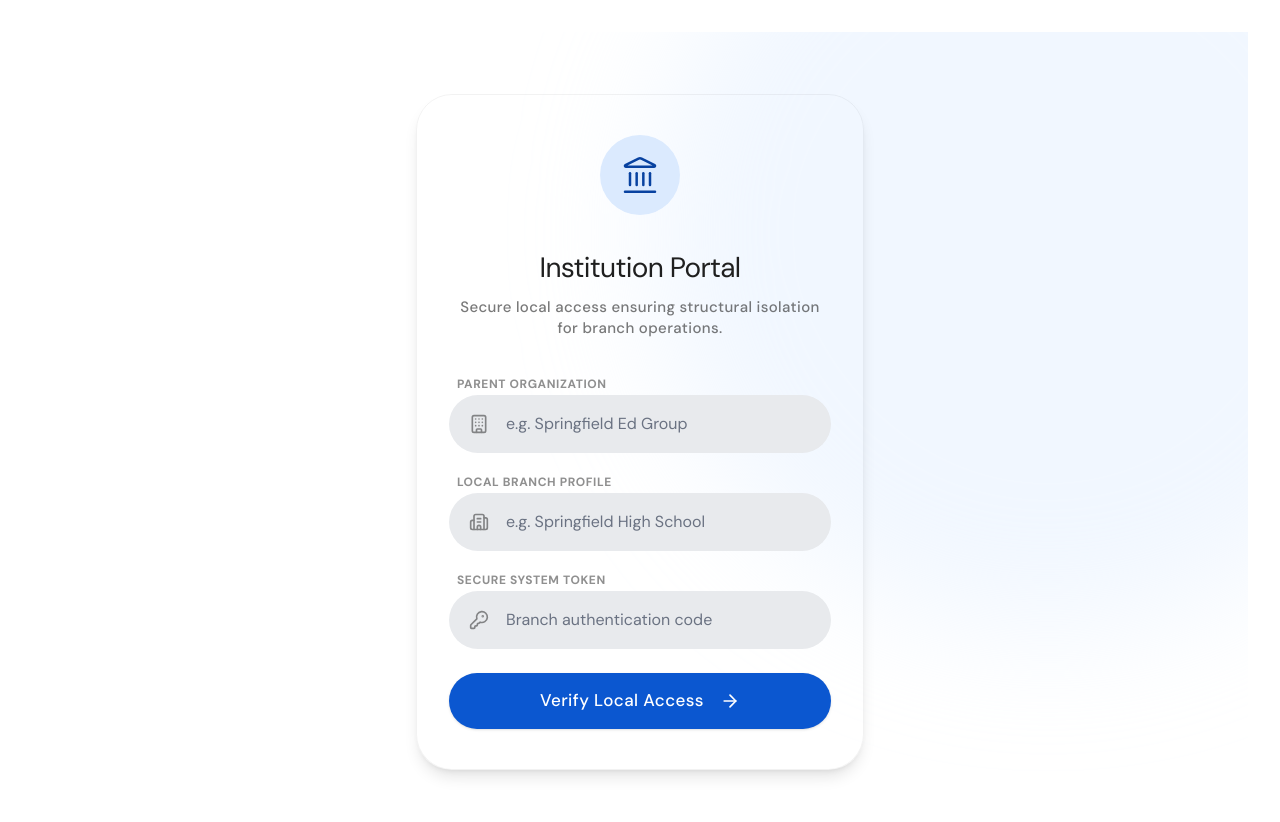
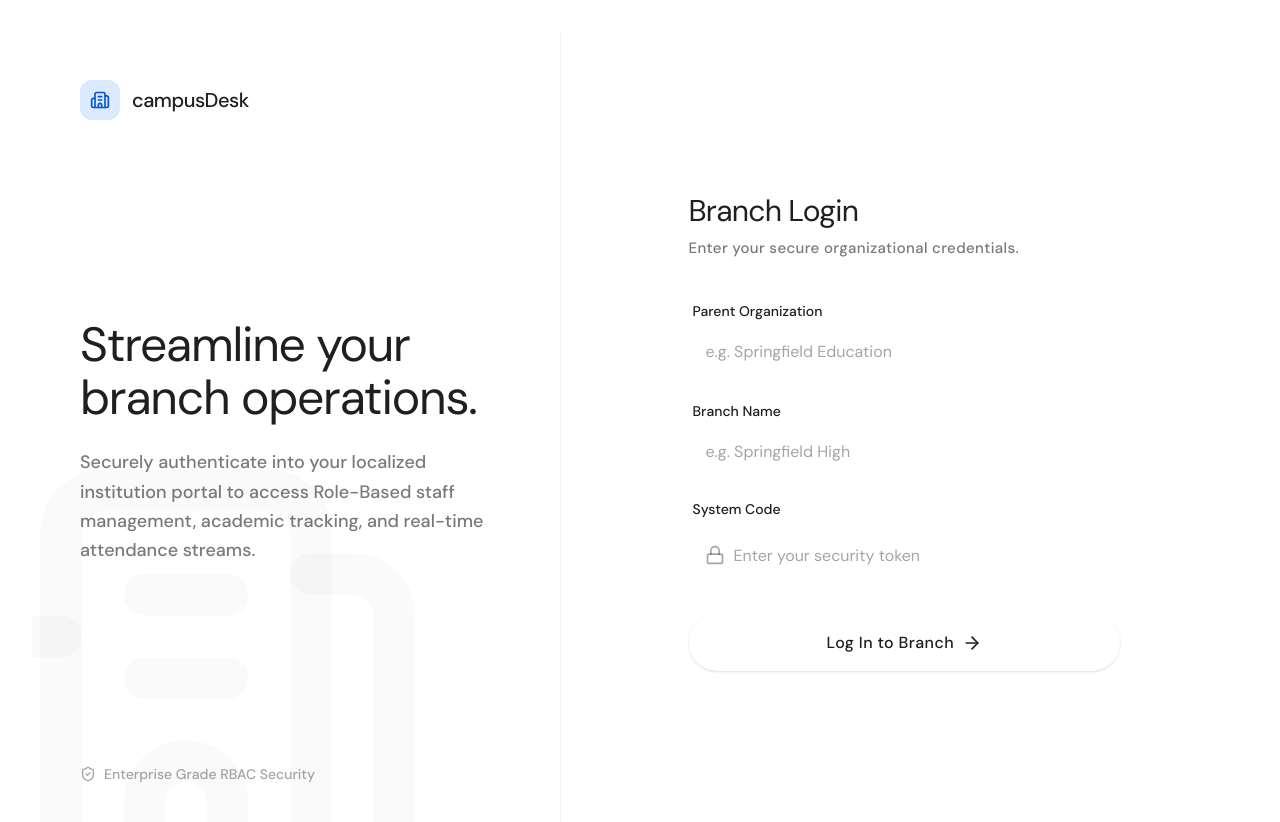
Before and after one commit to ubadha-kaif-work/campusDesk, a Next.js app: page /institution/login in a window 1280 px wide. Shown: the top 822 px of the page. Built offline with nearby package versions, Linux system fonts and the light colour scheme.

Commit message:
style: completely redesign institution login UI leveraging asymmetric layouts and scrub generic backgrounds from search arrays

```diff
--- a/src/app/institution/login/page.tsx
+++ b/src/app/institution/login/page.tsx
@@ -2,12 +2,8 @@
 
 import { useState } from "react";
 import { useRouter } from "next/navigation";
-import { Landmark, ArrowRight, Building, Building2, KeyRound } from "lucide-react";
+import { ArrowRight, Building2, ShieldCheck, Lock } from "lucide-react";
 import { motion } from "framer-motion";
-import { Input } from "@/components/ui/Input";
-import { Button } from "@/components/ui/Button";
-import { db } from "@/lib/firebase/config";
-import { collection, query, where, getDocs } from "firebase/firestore";
 
 export default function InstitutionLogin() {
     const router = useRouter();
@@ -22,103 +18,129 @@ export default function InstitutionLogin() {
 
     const handleLogin = async (e: React.FormEvent) => {
         e.preventDefault();
-
-        // --- DEVELOPMENT BYPASS ENABLED ---
-        // Temporarily skipping Firebase queries to allow rapid development of the Institution module
         setIsLoading(true);
         setTimeout(() => {
             localStorage.setItem("active_institution_id", "dev_branch_001");
             localStorage.setItem("active_institution_name", formData.institutionName || "Development Branch");
             router.push("/institution/dashboard");
-        }, 300); // Small artificial delay for UI transition smoothness
+        }, 400);
     };
 
     return (
-        <div className="min-h-[100dvh] flex flex-col justify-center py-12 px-4 sm:px-6 lg:px-8 relative overflow-hidden">
+        <div className="min-h-[100dvh] bg-surface flex flex-col md:flex-row">
 
-            {/* MD3 Abstract Decorative Background Ambient Lighting Layer */}
-            <div className="absolute top-0 right-0 -translate-y-1/4 translate-x-1/4 w-[800px] h-[800px] bg-primary-100/40 dark:bg-primary-900/10 rounded-full blur-3xl pointer-events-none" />
-            <div className="absolute bottom-0 left-0 translate-y-1/4 -translate-x-1/4 w-[600px] h-[600px] bg-secondary-100/40 dark:bg-secondary-900/10 rounded-full blur-3xl pointer-events-none" />
+            {/* Left Minimalist Branding Panel */}
+            <div className="flex-1 bg-surface-container-lowest hidden md:flex flex-col justify-between p-12 border-r border-black/5 dark:border-white/5 relative overflow-hidden">
+                <div className="relative z-10 flex items-center gap-3">
+                    <div className="w-10 h-10 rounded-xl bg-primary-100 dark:bg-primary-900/30 flex items-center justify-center">
+                        <Building2 className="w-5 h-5 text-primary-600 dark:text-primary-400" />
+                    </div>
+                    <span className="text-xl font-medium tracking-tight text-foreground">campusDesk</span>
+                </div>
 
-            <motion.div
-                initial={{ opacity: 0, scale: 0.95, y: 20 }}
-                animate={{ opacity: 1, scale: 1, y: 0 }}
-                transition={{ duration: 0.4, ease: [0.2, 0, 0, 1] }}
-                className="w-full max-w-md mx-auto relative z-10"
-            >
-                {/* Massive MD3 Elevated Container Form Base */}
-                <div className="bg-surface-container-lowest dark:bg-surface-container rounded-[36px] shadow-lg border border-black/5 dark:border-white/5 overflow-hidden">
-                    <div className="px-8 pt-10 pb-8 flex flex-col items-center text-center">
-                        <div className="w-20 h-20 rounded-full bg-primary-100 dark:bg-primary-900/30 flex items-center justify-center mb-6">
-                            <Landmark className="w-10 h-10 text-primary-700 dark:text-primary-300" strokeWidth={1.5} />
-                        </div>
-                        <h2 className="mt-2 text-[28px] font-normal tracking-tight text-foreground">
-                            Institution Portal
-                        </h2>
-                        <p className="mt-2 text-[15px] font-medium text-foreground/60 tracking-wide leading-snug">
-                            Secure local access ensuring structural isolation for branch operations.
+                <div className="relative z-10 max-w-lg">
+                    <h1 className="text-5xl font-normal tracking-tight text-foreground leading-[1.1]">
+                        Streamline your branch operations.
+                    </h1>
+                    <p className="mt-6 text-lg text-foreground/60 leading-relaxed font-medium">
+                        Securely authenticate into your localized institution portal to access Role-Based staff management, academic tracking, and real-time attendance streams.
                     </p>
                 </div>
 
-                    <form className="px-8 pb-10 space-y-6" onSubmit={handleLogin}>
+                <div className="relative z-10 flex items-center gap-2 text-foreground/40 font-medium text-sm">
+                    <ShieldCheck className="w-4 h-4" /> Enterprise Grade RBAC Security
+                </div>
+
+                {/* Massive Watermark Icon */}
+                <Building2 className="absolute -bottom-24 -left-24 w-[500px] h-[500px] text-black/[0.02] dark:text-white/[0.02] pointer-events-none" />
+            </div>
+
+            {/* Right Form Panel */}
+            <div className="flex-1 flex flex-col justify-center px-6 py-12 sm:px-12 lg:px-24 xl:px-32 bg-surface">
+                <motion.div
+                    initial={{ opacity: 0, y: 20 }}
+                    animate={{ opacity: 1, y: 0 }}
+                    transition={{ duration: 0.5, ease: [0.2, 0, 0, 1] }}
+                    className="w-full max-w-md mx-auto"
+                >
+                    <div className="md:hidden flex items-center gap-3 mb-10">
+                        <div className="w-10 h-10 rounded-xl bg-primary-100 flex items-center justify-center">
+                            <Building2 className="w-5 h-5 text-primary-600" />
+                        </div>
+                        <span className="text-xl font-medium tracking-tight text-foreground">campusDesk</span>
+                    </div>
+
+                    <h2 className="text-3xl font-normal tracking-tight text-foreground mb-2">
+                        Branch Login
+                    </h2>
+                    <p className="text-foreground/60 text-[15px] font-medium tracking-wide mb-10">
+                        Enter your secure organizational credentials.
+                    </p>
+
+                    <form className="space-y-6" onSubmit={handleLogin}>
                         {error && (
-                            <motion.div
-                                initial={{ opacity: 0, height: 0 }}
-                                animate={{ opacity: 1, height: "auto" }}
-                                className="p-4 bg-error-100 dark:bg-error-900/30 text-error-700 dark:text-error-300 rounded-[20px] text-sm font-medium tracking-wide text-center"
-                            >
+                            <div className="p-4 bg-error-50 dark:bg-error-900/20 text-error-600 dark:text-error-400 rounded-xl text-sm font-medium">
                                 {error}
-                            </motion.div>
+                            </div>
                         )}
-                        <div className="space-y-4">
-                            <div className="space-y-1">
-                                <label className="text-[12px] font-bold uppercase tracking-wider text-foreground/50 ml-2">Parent Organization</label>
-                                <Input
+
+                        <div className="space-y-5">
+                            <div className="space-y-2">
+                                <label className="text-sm font-medium text-foreground ml-1">Parent Organization</label>
+                                <input
                                     required
-                                    placeholder="e.g. Springfield Ed Group"
-                                    icon={<Building className="w-5 h-5 text-current" />}
+                                    placeholder="e.g. Springfield Education"
+                                    className="w-full h-14 bg-surface-container-highest dark:bg-surface-container rounded-2xl px-4 text-[16px] text-foreground placeholder:text-foreground/40 focus:outline-none focus:ring-2 focus:ring-primary-500/50 border border-transparent transition-all"
                                     value={formData.parentCompany}
                                     onChange={(e) => setFormData({ ...formData, parentCompany: e.target.value })}
                                 />
                             </div>
-                            <div className="space-y-1">
-                                <label className="text-[12px] font-bold uppercase tracking-wider text-foreground/50 ml-2">Local Branch Profile</label>
-                                <Input
+
+                            <div className="space-y-2">
+                                <label className="text-sm font-medium text-foreground ml-1">Branch Name</label>
+                                <input
                                     required
-                                    placeholder="e.g. Springfield High School"
-                                    icon={<Building2 className="w-5 h-5 text-current" />}
+                                    placeholder="e.g. Springfield High"
+                                    className="w-full h-14 bg-surface-container-highest dark:bg-surface-container rounded-2xl px-4 text-[16px] text-foreground placeholder:text-foreground/40 focus:outline-none focus:ring-2 focus:ring-primary-500/50 border border-transparent transition-all"
                                     value={formData.institutionName}
                                     onChange={(e) => setFormData({ ...formData, institutionName: e.target.value })}
                                 />
                             </div>
-                            <div className="space-y-1">
-                                <label className="text-[12px] font-bold uppercase tracking-wider text-foreground/50 ml-2">Secure System Token</label>
-                                <Input
+
+                            <div className="space-y-2">
+                                <label className="text-sm font-medium text-foreground ml-1 flex justify-between">
+                                    <span>System Code</span>
+                                </label>
+                                <div className="relative">
+                                    <Lock className="absolute left-4 top-1/2 -translate-y-1/2 w-5 h-5 text-foreground/40" />
+                                    <input
                                         required
                                         type="password"
-                                    placeholder="Branch authentication code"
-                                    icon={<KeyRound className="w-5 h-5 text-current" />}
+                                        placeholder="Enter your security token"
+                                        className="w-full h-14 bg-surface-container-highest dark:bg-surface-container rounded-2xl pl-11 pr-4 text-[16px] text-foreground placeholder:text-foreground/40 focus:outline-none focus:ring-2 focus:ring-primary-500/50 border border-transparent transition-all"
                                         value={formData.systemCode}
                                         onChange={(e) => setFormData({ ...formData, systemCode: e.target.value })}
                                     />
                                 </div>
                             </div>
+                        </div>
 
-                        <Button
+                        <button
                             type="submit"
-                            isLoading={isLoading}
-                            className="w-full h-14 rounded-full text-[17px] font-medium tracking-wide shadow-sm"
+                            disabled={isLoading}
+                            className="w-full h-14 bg-primary text-on-primary rounded-full text-[16px] font-medium tracking-wide shadow-sm hover:shadow-md transition-all flex items-center justify-center mt-8 disabled:opacity-70 disabled:cursor-not-allowed"
                         >
-                            {!isLoading && (
+                            {isLoading ? (
+                                <span className="w-6 h-6 border-2 border-white/20 border-t-white rounded-full animate-spin" />
+                            ) : (
                                 <>
-                                    Verify Local Access
-                                    <ArrowRight className="w-5 h-5 ml-2 transition-transform" />
+                                    Log In to Branch <ArrowRight className="w-5 h-5 ml-2" />
                                 </>
                             )}
-                        </Button>
+                        </button>
                     </form>
+                </motion.div>
             </div>
-            </motion.div>
         </div>
     );
 }
--- a/src/app/institution/search/page.tsx
+++ b/src/app/institution/search/page.tsx
@@ -41,7 +41,7 @@ function LocalSearchContent() {
             {/* Top Navigation Frame mirroring strict MD3 Heights */}
             <div className="sticky top-0 z-50 pt-2 pb-2 px-2 sm:px-4 sm:pt-4 bg-background/95 backdrop-blur-xl border-b border-black/5 dark:border-white/5 md:border-none">
                 <div className="max-w-6xl mx-auto flex flex-col gap-3">
-                    <div className="flex items-center bg-surface-container-highest md:bg-surface-container w-full h-14 rounded-full transition-all focus-within:shadow-md focus-within:bg-surface-container-highest px-1 sm:px-2 border border-transparent focus-within:border-black/5 dark:focus-within:border-white/5">
+                    <div className="flex items-center bg-transparent w-full h-14 rounded-full transition-all focus-within:shadow-md px-1 sm:px-2 border border-black/10 dark:border-white/10 focus-within:border-black/20 dark:focus-within:border-white/20">
                         <button onClick={() => router.back()} className="p-2 sm:p-3 rounded-full text-foreground/70 hover:bg-black/5 dark:hover:bg-white/10 transition-colors shrink-0">
                             <ArrowLeft className="w-6 h-6" />
                         </button>
@@ -72,9 +72,9 @@ function LocalSearchContent() {
                             <button
                                 key={filter}
                                 onClick={() => setActiveFilter(filter)}
-                                className={`px-4 sm:px-5 py-2 rounded-xl text-[13px] sm:text-sm font-medium whitespace-nowrap transition-all border border-transparent shrink-0 ${activeFilter === filter
+                                className={`px-4 sm:px-5 py-2 rounded-xl text-[13px] sm:text-sm font-medium whitespace-nowrap transition-all border shrink-0 ${activeFilter === filter
                                     ? "bg-primary-100 text-primary-900 dark:bg-primary-900/60 dark:text-primary-100 border-primary-200 dark:border-primary-800 shadow-sm"
-                                    : "bg-surface-container text-foreground hover:bg-surface-container-highest border-black/5 dark:border-white/5"
+                                    : "bg-transparent text-foreground hover:bg-black/5 dark:hover:bg-white/5 border-black/10 dark:border-white/10"
                                     }`}
                             >
                                 {filter}
```
Also changed, not shown: src/app/institution/management/page.tsx (+23 -25 lines). Lines whose indentation alone changed are shown as unchanged.
